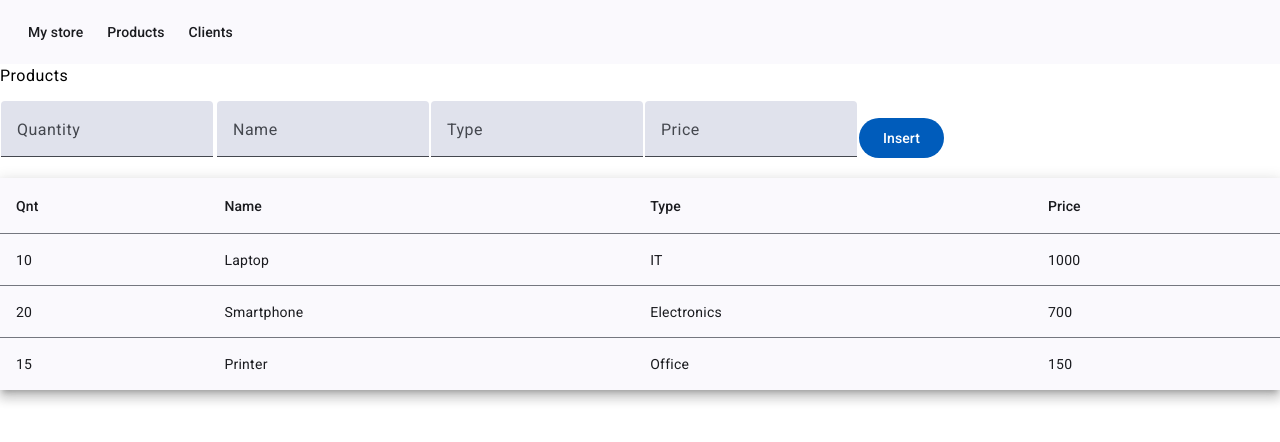
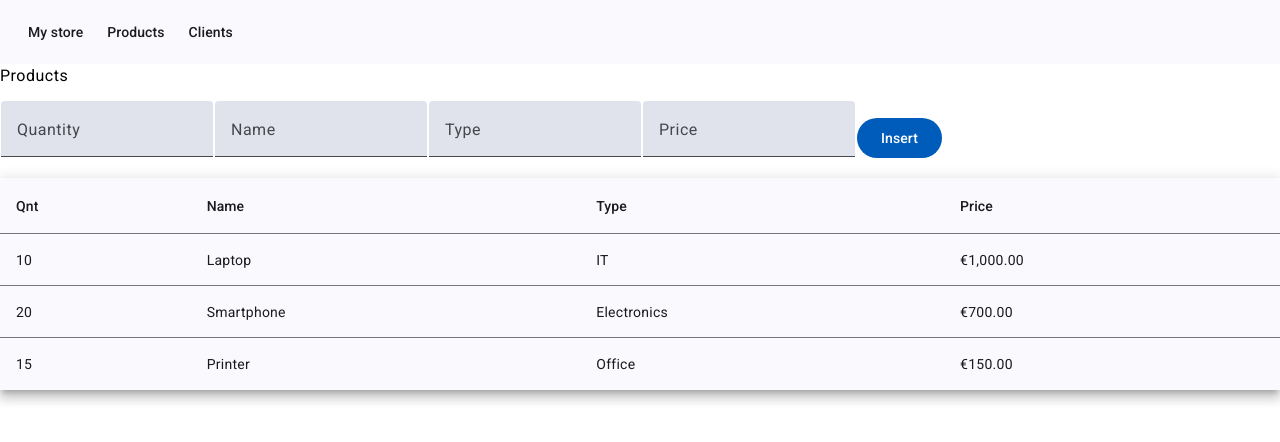
Before and after one commit to eduardodecarvalho/mystore-client, an Angular app: page /products in a window 1280 px wide. Shown: the top 442 px of the page. Built offline with nearby package versions, Linux system fonts and the light colour scheme; data requests are answered from the project's data file.

Commit message:
add currency (EUR) to the table

```diff
--- a/src/app/product/product.component.html
+++ b/src/app/product/product.component.html
@@ -6,7 +6,6 @@
       <mat-label>Quantity</mat-label>
       <input matInput formControlName="quantity" type="number" placeholder="Quantity">
     </mat-form-field>
-  <td>
   <td>
     <mat-form-field>
       <mat-label>Name</mat-label>
@@ -48,7 +47,7 @@
 
   <ng-container matColumnDef="price">
     <th mat-header-cell *matHeaderCellDef> Price </th>
-    <td mat-cell *matCellDef="let product"> {{ product.price }} </td>
+    <td mat-cell *matCellDef="let product"> {{ product.price | currency:'EUR' }} </td>
   </ng-container>
 
   <tr mat-header-row *matHeaderRowDef="displayedColumns"></tr>
--- a/src/app/product/product.component.ts
+++ b/src/app/product/product.component.ts
@@ -1,5 +1,5 @@
 import { Component, OnInit } from '@angular/core';
-import { AsyncPipe, NgFor } from '@angular/common';
+import { AsyncPipe, CurrencyPipe, NgFor } from '@angular/common';
 import { ProductService } from './product.service';
 import { Product } from './product';
 import { Observable } from 'rxjs';
@@ -15,7 +15,7 @@ import { MatIconModule } from '@angular/material/icon';
   selector: 'app-product',
   standalone: true,
   imports: [NgFor, AsyncPipe, MatTableModule, FormsModule, MatFormField, MatInputModule,
-    MatButtonModule, MatDividerModule, MatIconModule, ReactiveFormsModule],
+    MatButtonModule, MatDividerModule, MatIconModule, ReactiveFormsModule, CurrencyPipe],
   templateUrl: './product.component.html',
   styleUrl: './product.component.css'
 })
```
